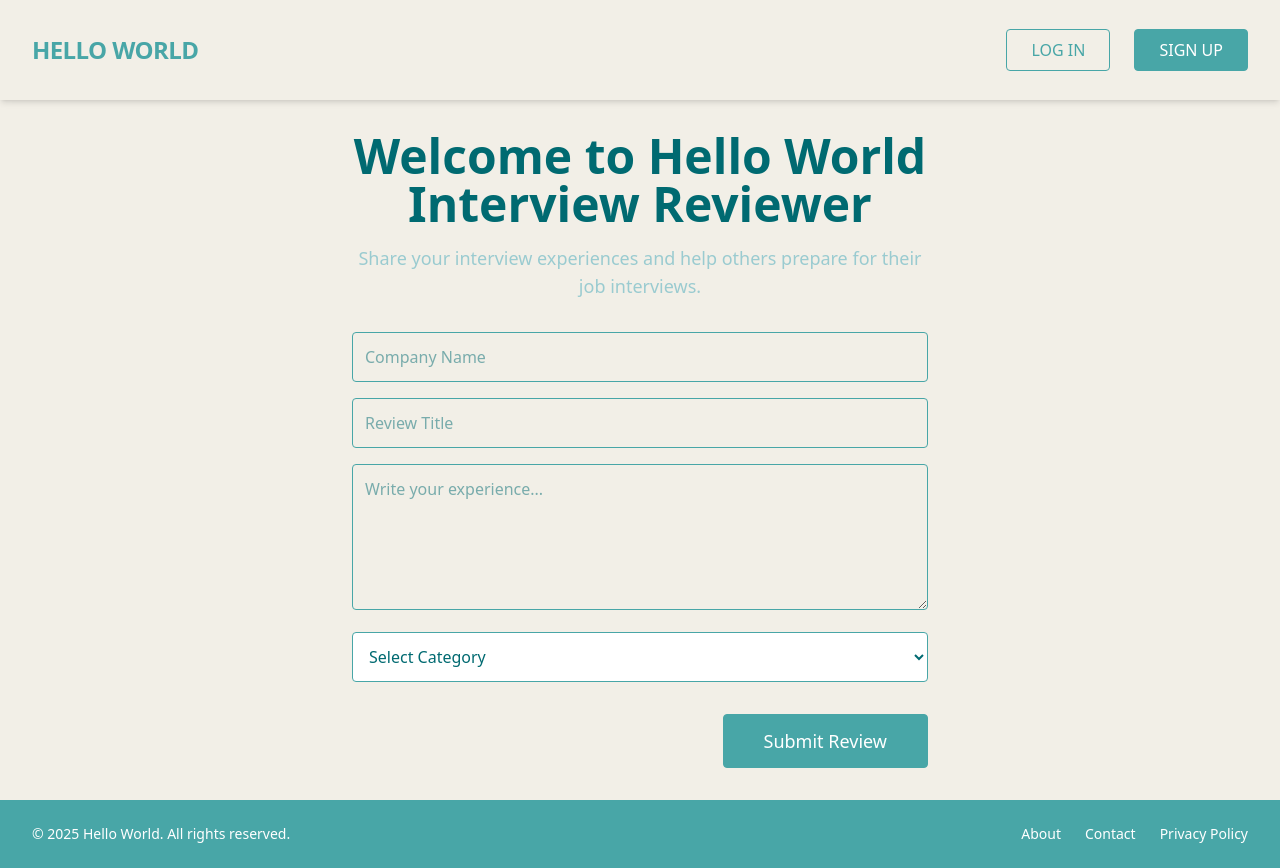
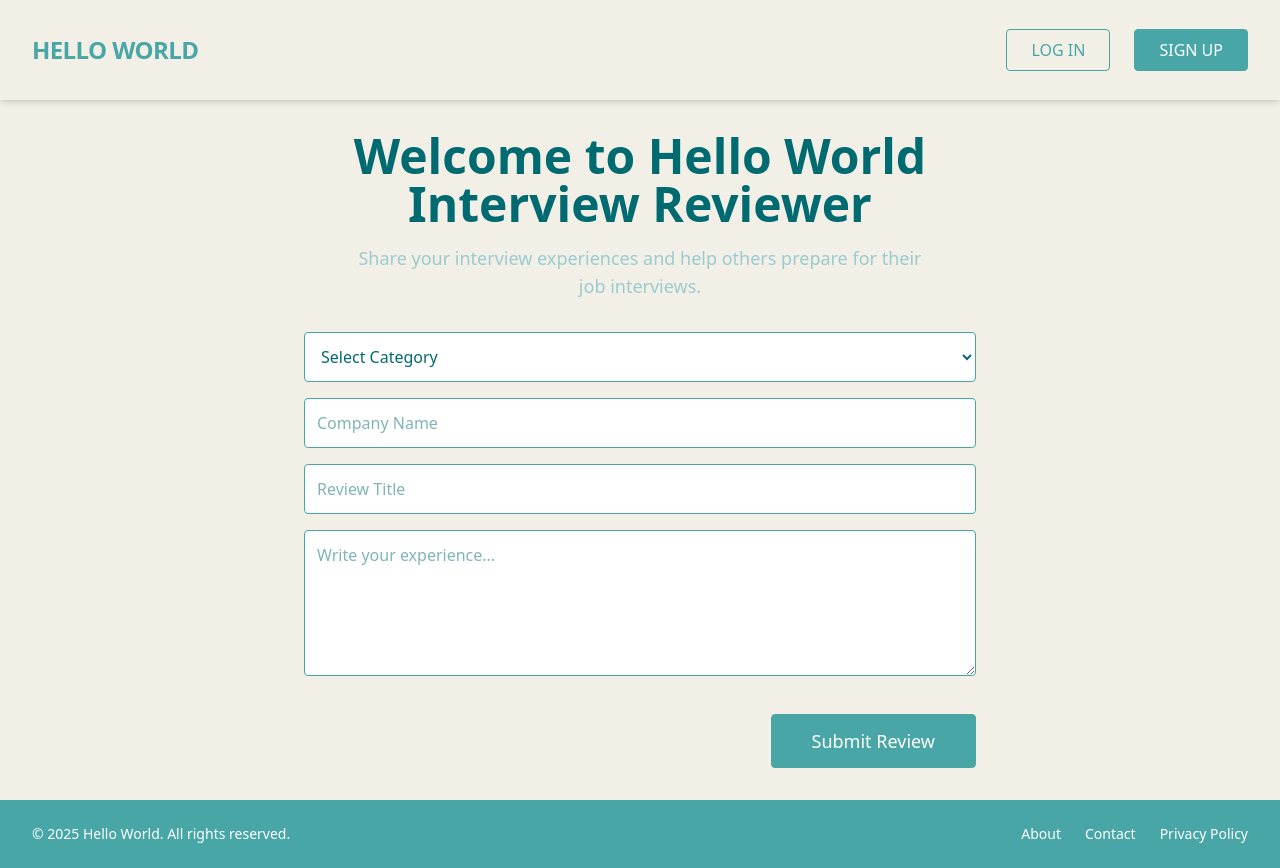
Before and after one commit to Nikolic1992/hello-world-interview-reviewer, a React (Vite) app: page / in a window 1280 px wide. Built offline with nearby package versions, Linux system fonts and the light colour scheme.

Commit message:
fix: ui fix

```diff
--- a/src/components/Hero.tsx
+++ b/src/components/Hero.tsx
@@ -15,25 +15,7 @@ export default function Hero() {
         interviews.
       </p>
 
-      <form className="w-full max-w-xl text-left space-y-4">
-        <input
-          type="text"
-          placeholder="Company Name"
-          className="w-full p-3 rounded border border-[var(--color-primary)] focus:outline-none focus:ring-2 focus:ring-[var(--color-primary)]"
-        />
-
-        <input
-          type="text"
-          placeholder="Review Title"
-          className="w-full p-3 rounded border border-[var(--color-primary)] focus:outline-none focus:ring-2 focus:ring-[var(--color-primary)]"
-        />
-
-        <textarea
-          placeholder="Write your experience..."
-          rows={5}
-          className="w-full p-3 rounded border border-[var(--color-primary)] focus:outline-none focus:ring-2 focus:ring-[var(--color-primary)]"
-        />
-
+      <form className="w-full max-w-2xl text-left space-y-4">
         <select className="w-full p-3 rounded border border-[var(--color-primary)] text-[var(--color-text)] bg-white focus:outline-none focus:ring-2 focus:ring-[var(--color-primary)]">
           <option value="">Select Category</option>
           <option value="frontend">Frontend Development</option>
@@ -43,7 +25,25 @@ export default function Hero() {
           <option value="ux">UX</option>
           <option value="ai">AI</option>
           <option value="devops">DevOps</option>
+          <option value="project-manager">Project Management</option>
         </select>
+        <input
+          type="text"
+          placeholder="Company Name"
+          className="w-full p-3 rounded border border-[var(--color-primary)] focus:outline-none focus:ring-2 focus:ring-[var(--color-primary)] text-[var(--color-text)] bg-white"
+        />
+
+        <input
+          type="text"
+          placeholder="Review Title"
+          className="w-full p-3 rounded border border-[var(--color-primary)] focus:outline-none focus:ring-2 focus:ring-[var(--color-primary)] text-[var(--color-text)] bg-white"
+        />
+
+        <textarea
+          placeholder="Write your experience..."
+          rows={5}
+          className="w-full p-3 rounded border border-[var(--color-primary)] focus:outline-none focus:ring-2 focus:ring-[var(--color-primary)] text-[var(--color-text)] bg-white"
+        />
 
         <div className="text-center pt-4 justify-end flex">
           <Button className="px-10 py-3 text-lg " variant="primary">
```
